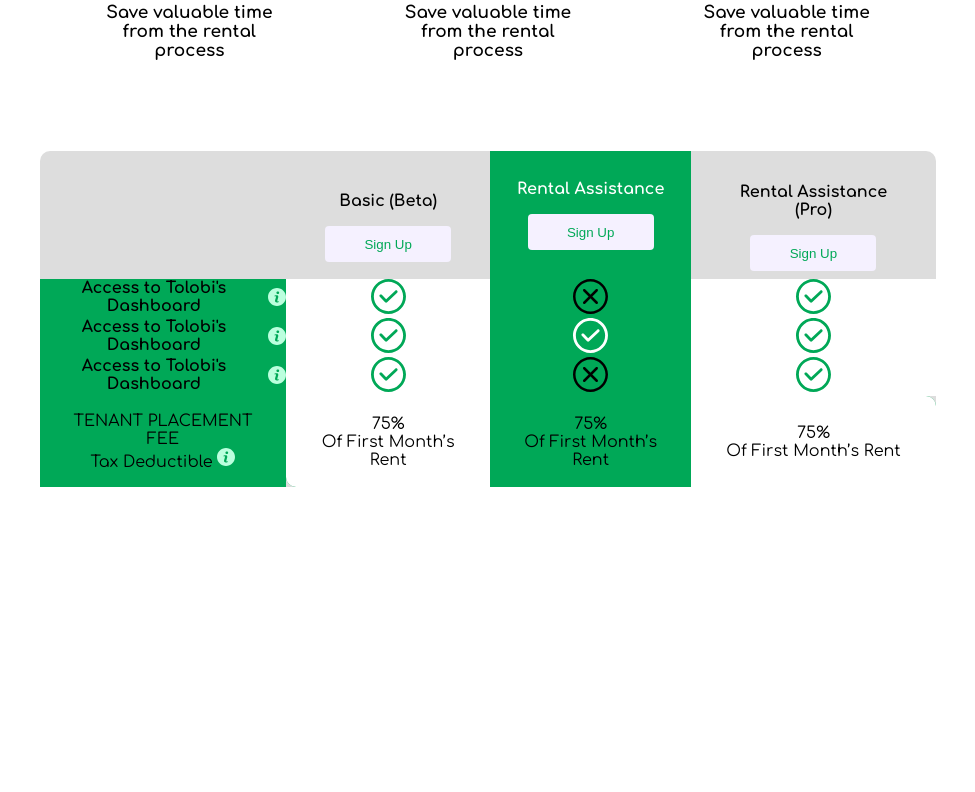
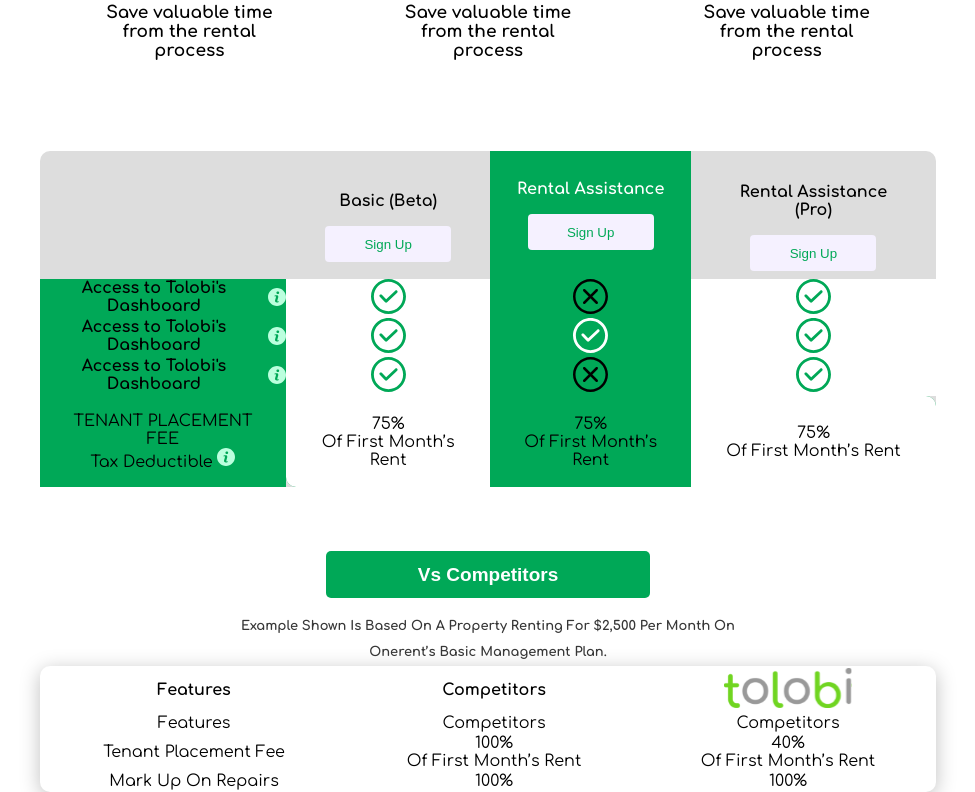
Before and after one commit to asiefmahir/tolobi, a React (Create React App) app: page / in a window 1280 px wide. Shown: the part 694-1486 px from the top of the page, without its empty margins (152-1127 px from the left). Before the commit the page ends 1181 px from the top, so only its background shows below. Built offline with nearby package versions, Linux system fonts and the light colour scheme.

Commit message:
competitor table done templating

```diff
--- a/src/app/App.js
+++ b/src/app/App.js
@@ -5,6 +5,7 @@
 import Features from '../sections/features';
 import PricingTable from '../sections/pricing-table';
 import Timeline from '../sections/timeline';
+import CompetitorTable from '../sections/competitor-table';
 
 const features = [
   {
@@ -56,12 +57,37 @@
   ]
 }
 
+const tableDataOfCompetitor = [
+  {
+    title: 'Features',
+    competitor: 'Competitors',
+    tolobi: images.logo
+  },
+  {
+    title: 'Tenant Placement Fee',
+    competitor: {
+      percentage: '100%',
+      condition: 'Of First Month’s Rent'
+    },
+    tolobi: {
+      percentage: '40%',
+      condition: 'Of First Month’s Rent'
+    }
+  },
+  {
+    title: 'Mark Up On Repairs',
+    competitor: '100%',
+    tolobi: '0%'
+  }
+]
+
 function App() {
   return (
     <div className="App">
       <Hero image={images.bgImage} />
       <Features features={features} />
       <PricingTable datas={datas} info={info} />
+      <CompetitorTable data={tableDataOfCompetitor} />
       {/* <Timeline /> */}
     </div>
   );
--- a/src/assets/index.js
+++ b/src/assets/index.js
@@ -1,4 +1,5 @@
 import bgImage from './images/hero-bg.jpg'
+import logo from './images/logo.svg'
 
 import documentTime from './icons/documentTime.svg'
 import cost from './icons/cost.svg'
@@ -12,7 +13,8 @@
 
 
 const images = {
-    bgImage
+    bgImage,
+    logo
 }
 
 const icons = {
--- a/src/sections/competitor-table/Row.jsx
+++ b/src/sections/competitor-table/Row.jsx
@@ -1,9 +1,27 @@
-const Row = ({rowData}) => {
-    return (
-        <tr>
-            <td>
+const Row = ({ rowData }) => {
+	const { title, competitor, tolobi } = rowData;
+	return (
+		<tr>
+			<td>{title}</td>
 
-            </td>
-        </tr>
-    )
-}
+			{typeof competitor !== "object" ? (
+				<td>{competitor}</td>
+			) : (
+				<td>
+					<p>{competitor?.percentage}</p>
+					<p>{competitor?.condition}</p>
+				</td>
+			)}
+			{typeof tolobi !== "object" ? (
+				<td>{competitor}</td>
+			) : (
+				<td>
+					<p>{tolobi?.percentage}</p>
+					<p>{tolobi?.condition}</p>
+				</td>
+			)}
+		</tr>
+	);
+};
+
+export default Row;
--- a/src/sections/competitor-table/index.jsx
+++ b/src/sections/competitor-table/index.jsx
@@ -1,26 +1,63 @@
 import styled from "styled-components";
+import Row from "./Row";
 
 const Button = styled.button`
-	backgroun-color: "#00A857";
+	background-color: #00a857;
 	text-align: center;
 	color: #ffffff;
 	padding: 10px 0;
+	font-size: 19px;
+	font-weight: 700;
+	line-height: 27px;
+	outline: none;
+	border: none;
+	width: 20.25rem;
+	border-radius: 5px;
+`;
+
+const Paragraph = styled.p`
+	text-transform: capitalize;
+	font-size: 13px;
+	font-weight: 700;
+	line-height: 25.78px;
+	text-align: center;
+	color: #373737;
+	margin-top: 1rem;
+`;
+
+const Wrapper = styled.div`
+	margin-top: 4rem;
+	text-align: center;
+`;
+const Table = styled.table`
+	width: 100%;
+	background: #ffffff;
+	box-shadow: 0px 4px 20px rgba(0, 0, 0, 0.25);
+	border-radius: 10px;
 `;
 
 const CompetitorTable = ({ data }) => {
 	return (
-		<>
+		<Wrapper className='container'>
 			<Button>Vs Competitors</Button>
-			<p style={{ textTransform: "capitalize" }}>
-				Example Shown Is Based On a property renting for $2,500 per month on
+			<Paragraph>
+				Example Shown Is Based On a property renting for $2,500 per month on{" "}
+				<br />
 				Onerent’s Basic Management plan.
-			</p>
-			<table>
+			</Paragraph>
+			<Table>
+				<tr>
+					<th>{data[0].title}</th>
+					<th>{data[0].competitor}</th>
+					<th>
+						<img src={data[0].tolobi} alt='' />
+					</th>
+				</tr>
 				{data.map((d) => (
 					<Row rowData={d} />
 				))}
-			</table>
-		</>
+			</Table>
+		</Wrapper>
 	);
 };
 
```
Also changed, not shown: src/assets/images/logo.svg (added).
